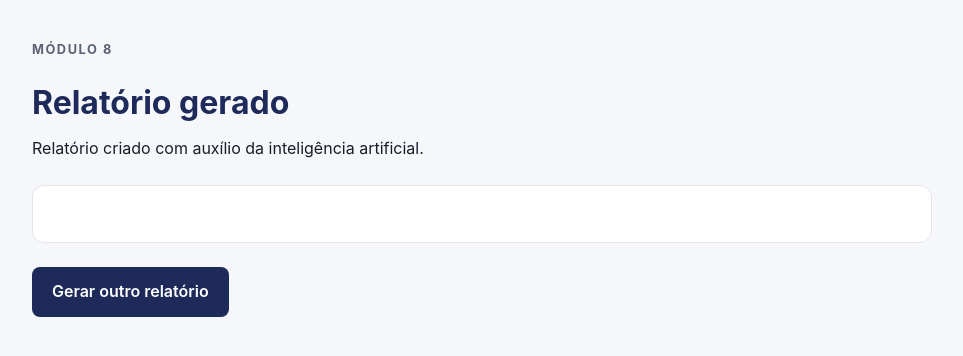
After one commit to Code016m/EngSO_Projeto-M8, a Flask app: template templates/resultado.html in a window 1280 px wide. The commit adds this page. Shown: the top 356 px of the page, without its empty margins (158-1121 px from the left). Run offline with Flask 3, Linux system fonts and the light colour scheme; the template is opened without the code that fills it, so the values that code supplies are empty.

Commit message:
ver 0.5 - Formatar relatórios gerados e aplicar identidade visual

```diff
--- a/app.py
+++ b/app.py
@@ -1,5 +1,7 @@
+import os
+import markdown
+import bleach
 
-import os
 from flask import Flask, render_template, request
 from dotenv import load_dotenv
 from google import genai
@@ -41,6 +43,8 @@ def gerar_relatorio():
     Gere um relatório em português brasileiro sobre Engenharia de Software.
     Adapte o relatório ao perfil do usuário.
     Utilize somente as informações fornecidas, sem inventar dados.
+    Organize o conteúdo usando títulos, subtítulos, listas e negrito em Markdown.
+    Não utilize barras invertidas para escapar os símbolos de formatação.
 
     Perfil: {perfil}
     Dados do projeto: {dados}
@@ -58,13 +62,39 @@ def gerar_relatorio():
         # Obtém o texto gerado pela IA
         relatorio = resposta.text or "Nenhum relatório foi gerado."
 
-        # Exibe o relatório na página
-        return f"<h1>Relatório gerado</h1><pre>{relatorio}</pre><a href='/'>Voltar</a>"
+        # Corrige marcadores Markdown com barras invertidas
+        relatorio = (
+            relatorio
+            .replace(r"\#", "#")
+            .replace(r"\*", "*")
+            .replace(r"\-", "-")
+        )
+
+        # Converte Markdown em HTML
+        html_relatorio = markdown.markdown(
+            relatorio,
+            extensions=["extra"]
+        )
+
+        # Permite apenas elementos HTML seguros
+        html_relatorio = bleach.clean(
+            html_relatorio,
+            tags=[
+                "h1", "h2", "h3", "h4",
+                "p", "strong", "em", "ul", "ol", "li",
+                "blockquote", "pre", "code", "hr"
+            ],
+            attributes={},
+            strip=True
+        )
+
+        # Exibe o relatório formatado na página
+        return render_template("resultado.html", relatorio=html_relatorio)
 
     except Exception:
-        # Registra o erro no terminal para facilitar a correção
-        app.logger.exception("Erro ao gerar relatório")
-        return "Erro ao gerar o relatório. Verifique a API e a conexão.", 500
+      # Registra o erro no terminal
+      app.logger.exception("Erro ao gerar relatório")
+      return ("Erro ao gerar o relatório. Verifique a API e a conexão.", 500)
 
 
 # Inicia o servidor local
--- a/static/style.css
+++ b/static/style.css
@@ -1,236 +1,211 @@
-@import url("https://fonts.googleapis.com/css2?family=Inter:wght@400;500;600;700&display=swap");
-
+/* Cores e configurações gerais */
 :root {
-  --color-primary: #1e2a5a;
-  --color-primary-hover: #2f3f7f;
-  --color-brand-accent: #c8102e;
-  --color-bg: #f6f7fa;
-  --color-surface: #ffffff;
-  --color-border: #e2e5ec;
-  --color-text: #1a1d29;
-  --color-text-muted: #5b6275;
-  --font-sans: "Inter", system-ui, sans-serif;
+  --primary: #1e2a5a;
+  --primary-hover: #2f3f7f;
+  --background: #f6f7fa;
+  --surface: #ffffff;
+  --border: #e2e5ec;
+  --text: #1a1d29;
+  --muted: #5b6275;
 }
 
+/* Configuração da página */
 * {
   box-sizing: border-box;
 }
 
 body {
   margin: 0;
-  background: var(--color-bg);
-  color: var(--color-text);
-  font-family: var(--font-sans);
-  font-size: 14px;
+  background: var(--background);
+  color: var(--text);
+  font-family: Inter, Arial, sans-serif;
   line-height: 1.6;
 }
 
-.topbar {
-  display: flex;
-  align-items: center;
-  justify-content: space-between;
-  gap: 20px;
-  padding: 20px 7%;
-  background: var(--color-surface);
-  border-bottom: 1px solid var(--color-border);
+/* Área principal */
+.container {
+  width: min(900px, 92%);
+  margin: 40px auto;
 }
 
-.brand {
-  display: flex;
-  align-items: center;
-  gap: 12px;
+/* Títulos */
+h1,
+h2,
+h3 {
+  color: var(--primary);
+  line-height: 1.3;
 }
 
-.brand-icon {
-  display: grid;
-  place-items: center;
-  width: 46px;
-  height: 46px;
-  border-radius: 12px;
-  background: var(--color-primary);
-  color: white;
-  font-size: 16px;
-  font-weight: 700;
+h1 {
+  margin-bottom: 12px;
+  font-size: 2rem;
 }
 
-.brand h1 {
-  margin: 0;
-  font-size: 16px;
-  font-weight: 600;
+p {
+  margin-top: 0;
 }
 
-.brand p,
-.panel-heading p {
-  margin: 2px 0 0;
-  color: var(--color-text-muted);
+/* Formulários */
+form {
+  display: flex;
+  flex-direction: column;
+  gap: 18px;
+  margin-top: 28px;
+  padding: 28px;
+  background: var(--surface);
+  border: 1px solid var(--border);
+  border-radius: 12px;
 }
 
-.status,
-.step-label {
-  color: var(--color-primary);
-  background: #eef0f8;
-  border-radius: 20px;
-  padding: 7px 12px;
-  font-size: 12px;
+/* Campos do formulário */
+label {
+  display: block;
+  margin-bottom: 6px;
   font-weight: 600;
-}
-
-.container {
-  width: min(900px, 90%);
-  margin: 0 auto;
-}
-
-.intro {
-  padding: 48px 0 30px;
-}
-
-.eyebrow {
-  color: var(--color-primary);
-  font-size: 11px;
-  font-weight: 700;
-  letter-spacing: 1.4px;
-}
-
-.intro h2 {
-  max-width: 650px;
-  margin: 12px 0;
-  font-size: clamp(28px, 5vw, 40px);
-  line-height: 1.2;
-  letter-spacing: -1.2px;
-}
-
-.intro p {
-  max-width: 600px;
-  color: var(--color-text-muted);
-  font-size: 15px;
-}
-
-.panel {
-  padding: 30px;
-  background: var(--color-surface);
-  border: 1px solid var(--color-border);
-  border-radius: 16px;
-  box-shadow: 0 8px 28px rgba(30, 42, 90, 0.05);
-}
-
-.panel-heading {
-  display: flex;
-  align-items: center;
-  justify-content: space-between;
-  gap: 16px;
-  margin-bottom: 28px;
-}
-
-.panel-heading h3 {
-  margin: 0;
-  font-size: 20px;
-}
-
-.field {
-  display: flex;
-  flex-direction: column;
-  gap: 8px;
-  margin-bottom: 22px;
-}
-
-.field label {
-  font-weight: 600;
-}
-
-.field small {
-  color: var(--color-text-muted);
-  font-size: 12px;
 }
 
 input,
 select,
 textarea {
   width: 100%;
-  padding: 12px 14px;
-  border: 1px solid var(--color-border);
-  border-radius: 9px;
-  background: var(--color-surface);
-  color: var(--color-text);
+  padding: 12px;
+  border: 1px solid var(--border);
+  border-radius: 8px;
+  background: var(--surface);
+  color: var(--text);
   font: inherit;
 }
 
 textarea {
+  min-height: 130px;
   resize: vertical;
-  min-height: 90px;
 }
 
 input:focus,
 select:focus,
 textarea:focus {
-  outline: 2px solid rgba(30, 42, 90, 0.16);
-  border-color: var(--color-primary);
+  outline: 2px solid var(--primary);
+  outline-offset: 2px;
 }
 
-button {
-  display: flex;
-  justify-content: center;
-  align-items: center;
-  gap: 12px;
-  width: 100%;
-  padding: 14px 20px;
-  border: 0;
-  border-radius: 9px;
-  background: var(--color-primary);
-  color: white;
+/* Botões */
+button,
+.button-link {
+  display: inline-block;
+  width: fit-content;
+  padding: 12px 20px;
+  border: none;
+  border-radius: 8px;
+  background: var(--primary);
+  color: #ffffff;
   font: inherit;
   font-weight: 600;
+  text-decoration: none;
   cursor: pointer;
-  transition: background 0.2s;
 }
 
-button:hover {
-  background: var(--color-primary-hover);
+button:hover,
+.button-link:hover {
+  background: var(--primary-hover);
 }
 
-button span {
-  font-size: 20px;
+/* Cabeçalho do relatório */
+.report-header {
+  margin-bottom: 24px;
 }
 
-.privacy-note {
-  margin: 14px 0 0;
-  color: var(--color-text-muted);
-  text-align: center;
-  font-size: 12px;
+.eyebrow {
+  margin-bottom: 8px;
+  color: var(--muted);
+  font-size: 0.8rem;
+  font-weight: 700;
+  letter-spacing: 0.12em;
 }
 
-footer {
-  display: flex;
-  justify-content: space-between;
-  gap: 16px;
-  padding: 28px 0;
-  margin-top: 12px;
-  color: var(--color-text-muted);
-  font-size: 12px;
+/* Cartão do relatório */
+.report-content {
+  margin: 24px 0;
+  padding: 28px;
+  overflow-wrap: anywhere;
+  background: var(--surface);
+  border: 1px solid var(--border);
+  border-radius: 12px;
+  color: var(--text);
+  line-height: 1.7;
 }
 
+/* Títulos dentro do relatório */
+.report-content h1,
+.report-content h2,
+.report-content h3,
+.report-content h4 {
+  margin-top: 24px;
+  margin-bottom: 12px;
+  color: var(--primary);
+}
+
+.report-content h1:first-child,
+.report-content h2:first-child,
+.report-content h3:first-child,
+.report-content h4:first-child {
+  margin-top: 0;
+}
+
+/* Parágrafos */
+.report-content p {
+  margin-bottom: 16px;
+}
+
+/* Listas */
+.report-content ul,
+.report-content ol {
+  margin-bottom: 16px;
+  padding-left: 24px;
+}
+
+.report-content li {
+  margin-bottom: 8px;
+}
+
+/* Separadores */
+.report-content hr {
+  margin: 24px 0;
+  border: 0;
+  border-top: 1px solid var(--border);
+}
+
+/* Blocos de código */
+.report-content pre,
+.report-content code {
+  overflow-wrap: anywhere;
+  font-family: "Courier New", monospace;
+}
+
+.report-content pre {
+  padding: 16px;
+  overflow-x: auto;
+  background: var(--background);
+  border-radius: 8px;
+}
+
+/* Adaptação para telas pequenas */
 @media (max-width: 600px) {
-  .topbar {
-    padding: 16px 5%;
+  .container {
+    margin: 24px auto;
   }
 
-  .status {
-    display: none;
+  h1 {
+    font-size: 1.6rem;
   }
 
-  .intro {
-    padding-top: 32px;
+  form,
+  .report-content {
+    padding: 18px;
   }
 
-  .panel {
-    padding: 20px;
-  }
-
-  .panel-heading {
-    align-items: flex-start;
-    flex-direction: column;
-  }
-
-  footer {
-    flex-direction: column;
+  button,
+  .button-link {
+    width: 100%;
+    text-align: center;
   }
 }
--- /dev/null
+++ b/templates/resultado.html
@@ -0,0 +1,32 @@
+<!doctype html>
+<html lang="pt-BR">
+  <head>
+    <meta charset="UTF-8" />
+    <meta name="viewport" content="width=device-width, initial-scale=1.0" />
+
+    <!-- Título da página -->
+    <title>Relatório gerado | Módulo 8</title>
+
+    <!-- Carrega o CSS do projeto -->
+    <link
+      rel="stylesheet"
+      href="{{ url_for('static', filename='style.css') }}"
+    />
+  </head>
+  <body>
+    <main class="container">
+      <!-- Cabeçalho da página -->
+      <header class="report-header">
+        <p class="eyebrow">MÓDULO 8</p>
+        <h1>Relatório gerado</h1>
+        <p>Relatório criado com auxílio da inteligência artificial.</p>
+      </header>
+
+      <!-- Apresenta o conteúdo formatado -->
+      <article class="report-content">{{ relatorio | safe }}</article>
+
+      <!-- Volta para o formulário -->
+      <a class="button-link" href="/">Gerar outro relatório</a>
+    </main>
+  </body>
+</html>
```
